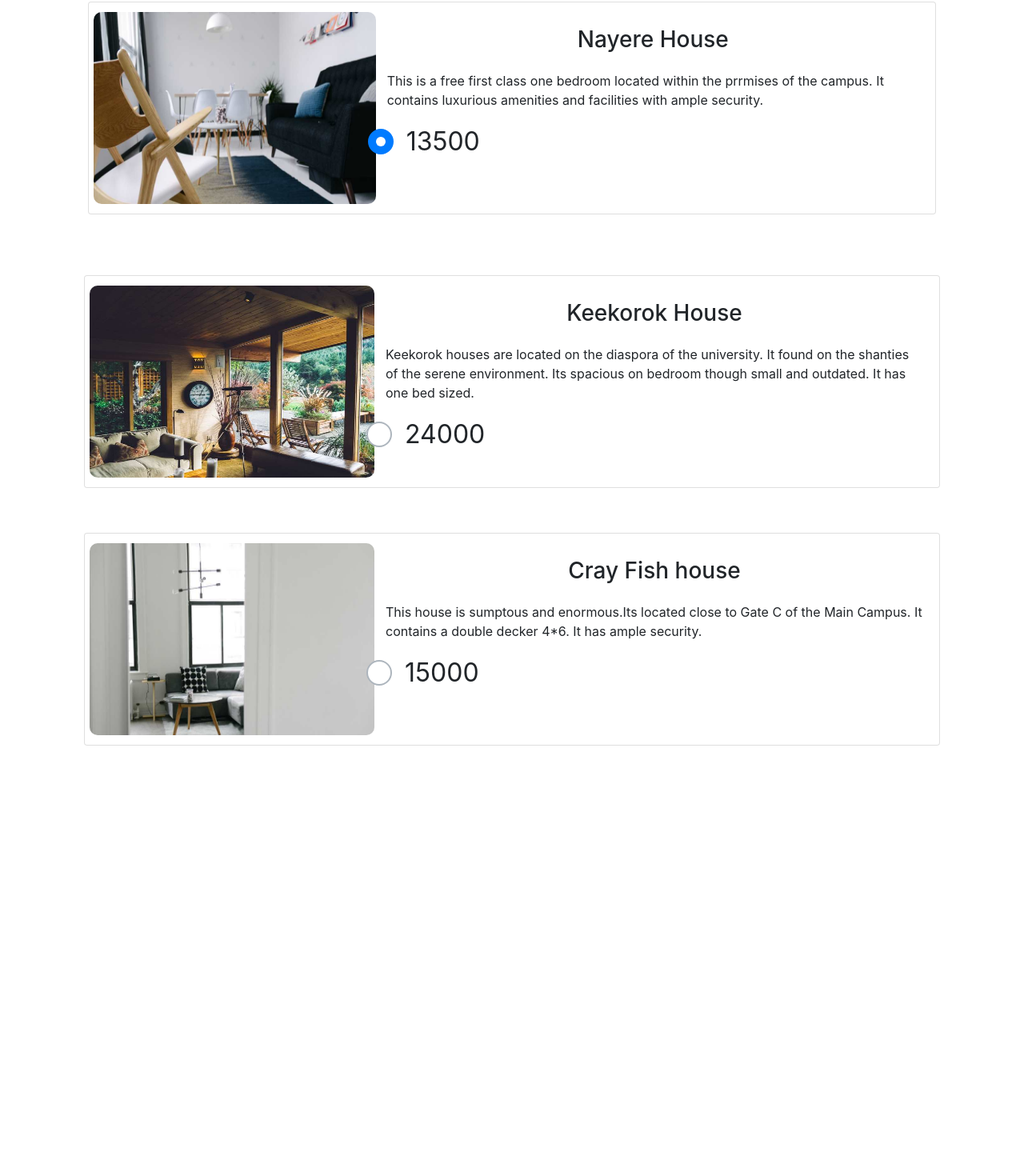
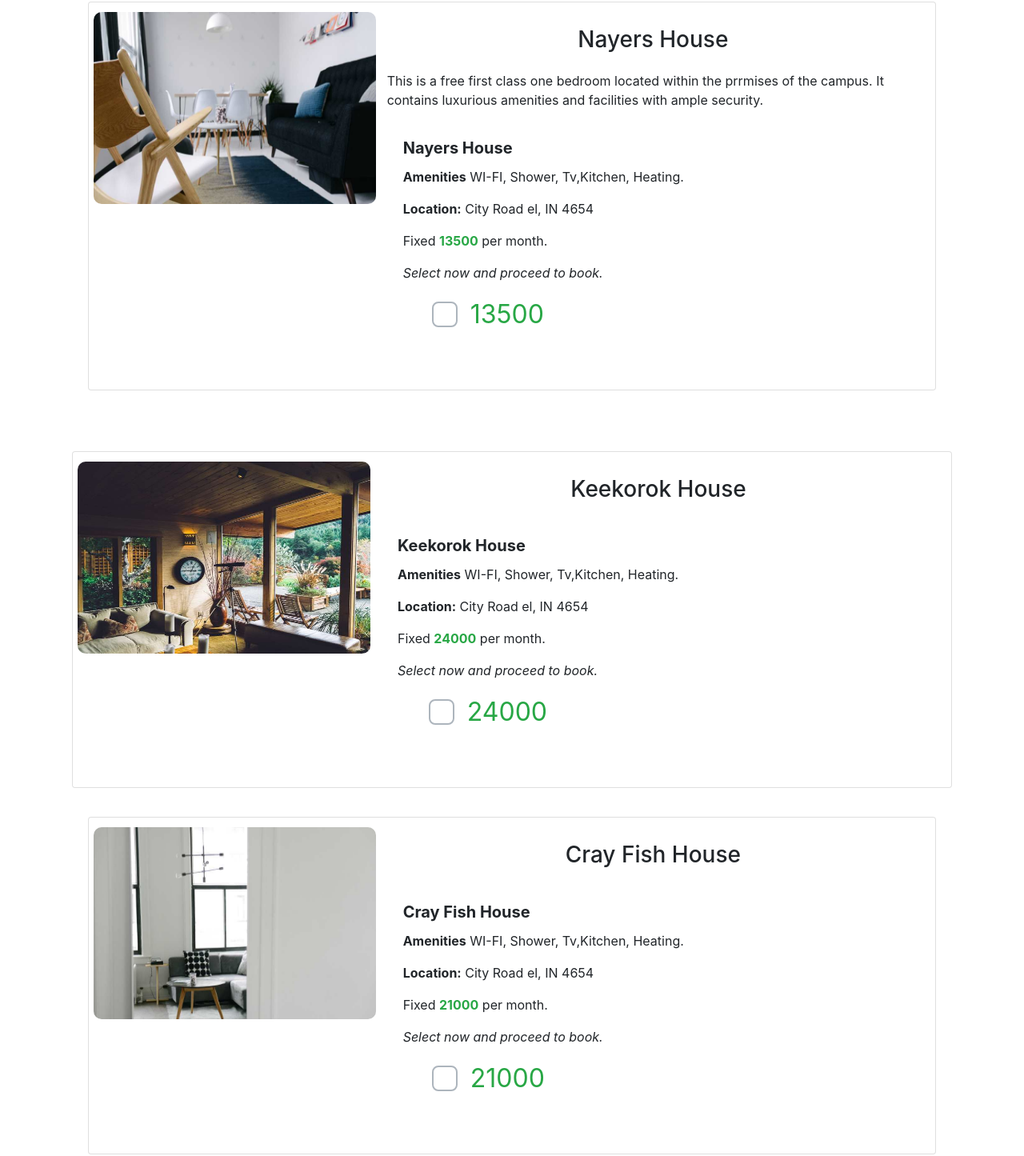
Before and after one commit to Ken-muigai/room-booking, a plain HTML site: page 1bedroom.html in a window 1280 px wide. Shown: the part 38-1483 px from the top of the page at 80% size. Before the commit the page ends 1006 px from the top, so only its background shows below. Drawn offline with Linux system fonts and the light colour scheme.

Commit message:
add changes on ft-1bedroom

```diff
--- a/1bedroom.html
+++ b/1bedroom.html
@@ -29,16 +29,30 @@
                             </div>
                             <div class="col-md-8">
                                 <div class="card-body">
-                                    <h3 class="card-title">Nayere House</h3>
+                                    <h3 class="card-title">Nayers House</h3>
                                     <p class="card-text">This is a free first class one bedroom located within the
                                         prrmises of the campus. It contains luxurious amenities and facilities with
                                         ample security.</p>
+                                    <!-- the complete section with the title,amenities,price etc -->
+                                    <div class="card-body">
+                                        <h5 class="card-title"> <b>Nayers House</b></h5>
+                                        <p class="card-text"> <b>Amenities</b> WI-FI, Shower, Tv,Kitchen, Heating.</p>
+                                        <p class="card-text"> <b>Location:</b> City Road el, IN 4654</p>
+                                        <p class="card-text ">Fixed <b class="text-success">13500</b> per month.</p>
+                                        <p class="card-text"><i>Select now and proceed to book.</i></p>
+                                        <!-- the chechbox -->
+                                        <span name="topRated" class="topRated">
+                                            <div class="custom-control custom-checkbox">
+                                                <input type="checkbox" class="custom-control-input" id="" value="100">
+                                                <label style="zoom: 2; margin-left: 10%;" class="custom-control-label"
+                                                    for=""><span class="text-success">13500</span></label>
+                                            </div>
                                             <span name="crust" class="radioButton">
                                                 <div class="custom-control custom-radio custom-control-inline">
-                                            <input type="radio" id="customRadioInline1" name="customRadioInline1"
-                                                class="custom-control-input" value="1350" checked>
-                                            <label style="zoom: 2;" class="custom-control-label"
-                                                for="customRadioInline1">13500</label>
+                                                    <input type="radio" id="customRadioInline1"
+                                                        name="customRadioInline1" class="custom-control-input"
+                                                        value="13500" checked>
+
                                                 </div>
                                             </span>
                                     </div>
@@ -59,15 +73,26 @@
                         <div class="col-md-8">
                             <div class="card-body">
                                 <h3 class="card-title"> Keekorok House</h3>
-                            <p class="card-text">Keekorok houses are located on the diaspora of the university. It
-                                found on the shanties of the serene environment. Its spacious on bedroom though small
-                                and outdated. It has one bed sized.</p>
+
+                                <!-- the complete section with the title,amenities,price etc -->
+                                <div class="card-body">
+                                    <h5 class="card-title"> <b>Keekorok House</b></h5>
+                                    <p class="card-text"> <b>Amenities</b> WI-FI, Shower, Tv,Kitchen, Heating.</p>
+                                    <p class="card-text"> <b>Location:</b> City Road el, IN 4654</p>
+                                    <p class="card-text ">Fixed <b class="text-success">24000</b> per month.</p>
+                                    <p class="card-text"><i>Select now and proceed to book.</i></p>
+                                    <!-- the chechbox -->
+                                    <span name="topRated" class="topRated">
+                                        <div class="custom-control custom-checkbox">
+                                            <input type="checkbox" class="custom-control-input" id="" value="100">
+                                            <label style="zoom: 2; margin-left: 10%;" class="custom-control-label"
+                                                for=""><span class="text-success">24000</span></label>
+                                        </div>
                                         <span name="crust" class="radioButton">
                                             <div class="custom-control custom-radio custom-control-inline">
                                                 <input type="radio" id="customRadioInline2" name="customRadioInline1"
-                                        class="custom-control-input" value="1300">
-                                    <label style="zoom: 2;" class="custom-control-label"
-                                        for="customRadioInline2">24000</label>
+                                                    class="custom-control-input" value="24000">
+
                                             </div>
                                         </span>
                                 </div>
@@ -85,15 +110,27 @@
                             </div>
                             <div class="col-md-8">
                                 <div class="card-body">
-                            <h3 class="card-title">Cray Fish house</h3>
-                            <p class="card-text"> This house is sumptous and enormous.Its located close to Gate C of the
-                                Main Campus. It contains a double decker 4*6. It has ample security.</p>
+                                    <h3 class="card-title">Cray Fish House</h3>
+                                    <!-- the complete section with the title,amenities,price etc -->
+                                    <div class="card-body">
+                                        <h5 class="card-title"> <b>Cray Fish House</b></h5>
+                                        <p class="card-text"> <b>Amenities</b> WI-FI, Shower, Tv,Kitchen, Heating.</p>
+                                        <p class="card-text"> <b>Location:</b> City Road el, IN 4654</p>
+                                        <p class="card-text ">Fixed <b class="text-success">21000</b> per month.</p>
+                                        <p class="card-text"><i>Select now and proceed to book.</i></p>
+                                        <!-- the chechbox -->
+                                        <span name="topRated" class="topRated">
+                                            <div class="custom-control custom-checkbox">
+                                                <input type="checkbox" class="custom-control-input" id="" value="100">
+                                                <label style="zoom: 2; margin-left: 10%;" class="custom-control-label"
+                                                    for=""><span class="text-success">21000</span></label>
+                                            </div>
                                             <span name="crust" class="radioButton">
                                                 <div class="custom-control custom-radio custom-control-inline">
-                                    <input type="radio" id="customRadioInline3" name="customRadioInline1"
-                                        class="custom-control-input" value="1250">
-                                    <label style="zoom: 2;" class="custom-control-label "
-                                        for="customRadioInline3">15000</label>
+                                                    <input type="radio" id="customRadioInline3"
+                                                        name="customRadioInline1" class="custom-control-input"
+                                                        value="21000">
+
                                                 </div>
                                             </span>
                                     </div>
```
Lines whose indentation alone changed are shown as unchanged.
